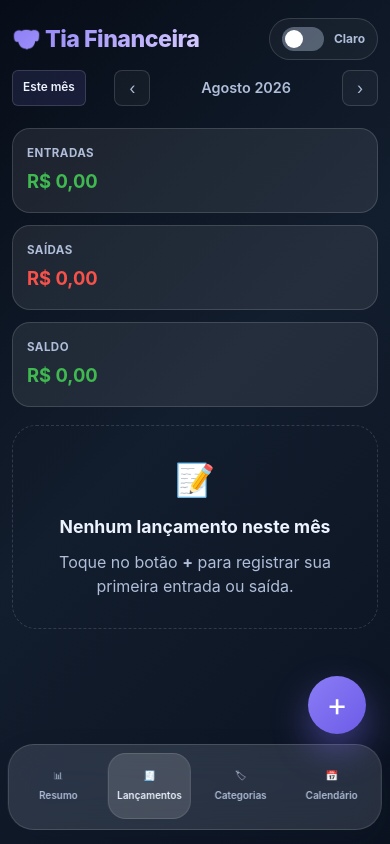
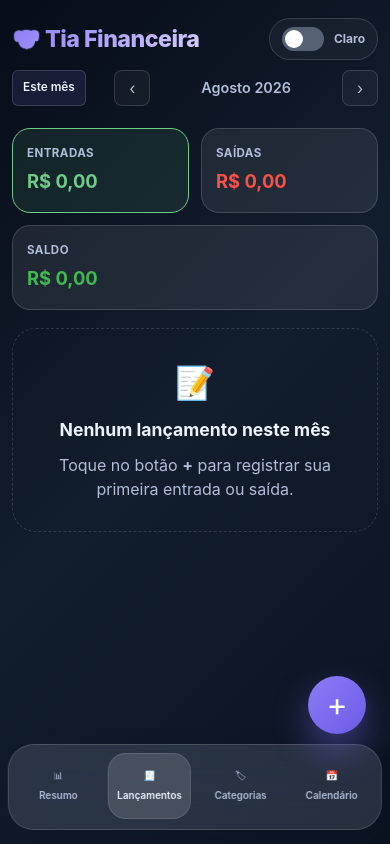
Before and after one commit to MateusPortesVilela/Tia-Financeira, a React (Vite) app: page / in a window 390 px wide. Built offline with nearby package versions, Linux system fonts and the light colour scheme.

Commit message:
refactor: update summary card styles for better visual distinction

```diff
--- a/src/App.css
+++ b/src/App.css
@@ -11,6 +11,8 @@
   --accent: #8b7cf6;
   --accent-hover: #a89afc;
   --entrada: #3fb950;
+  --entrada-summary: #6dcc8a;
+  --entrada-summary-bg: rgba(109, 204, 138, 0.1);
   --entrada-bg: rgba(63, 185, 80, 0.12);
   --entrada-border: rgba(63, 185, 80, 0.22);
   --saida: #f85149;
@@ -35,6 +37,8 @@
   --text-secondary: #475569;
   --text-tertiary: #64748b;
   --entrada: #1f9d55;
+  --entrada-summary: #278b59;
+  --entrada-summary-bg: rgba(39, 139, 89, 0.09);
   --entrada-bg: rgba(31, 157, 85, 0.09);
   --entrada-border: rgba(31, 157, 85, 0.18);
   --saida: #dc2626;
@@ -357,7 +361,7 @@ select {
 
 .summary-cards {
   display: grid;
-  grid-template-columns: repeat(3, minmax(0, 1fr));
+  grid-template-columns: repeat(2, minmax(0, 1fr));
   gap: 12px;
   margin-top: 10px;
 }
@@ -386,7 +390,12 @@ select {
 }
 
 .card-entrada .card-value {
-  color: var(--entrada);
+  color: var(--entrada-summary);
+}
+
+.card-entrada {
+  border-color: var(--entrada-summary);
+  background: var(--entrada-summary-bg);
 }
 
 .card-saida .card-value {
@@ -399,6 +408,10 @@ select {
 
 .card-saldo.negative .card-value {
   color: var(--saida);
+}
+
+.card-saldo {
+  grid-column: 1 / -1;
 }
 
 .tab-content {
@@ -1056,10 +1069,6 @@ select {
 }
 
 @media (max-width: 520px) {
-  .summary-cards {
-    grid-template-columns: 1fr;
-  }
-
   .pizza-chart-layout {
     grid-template-columns: 1fr;
   }
```
